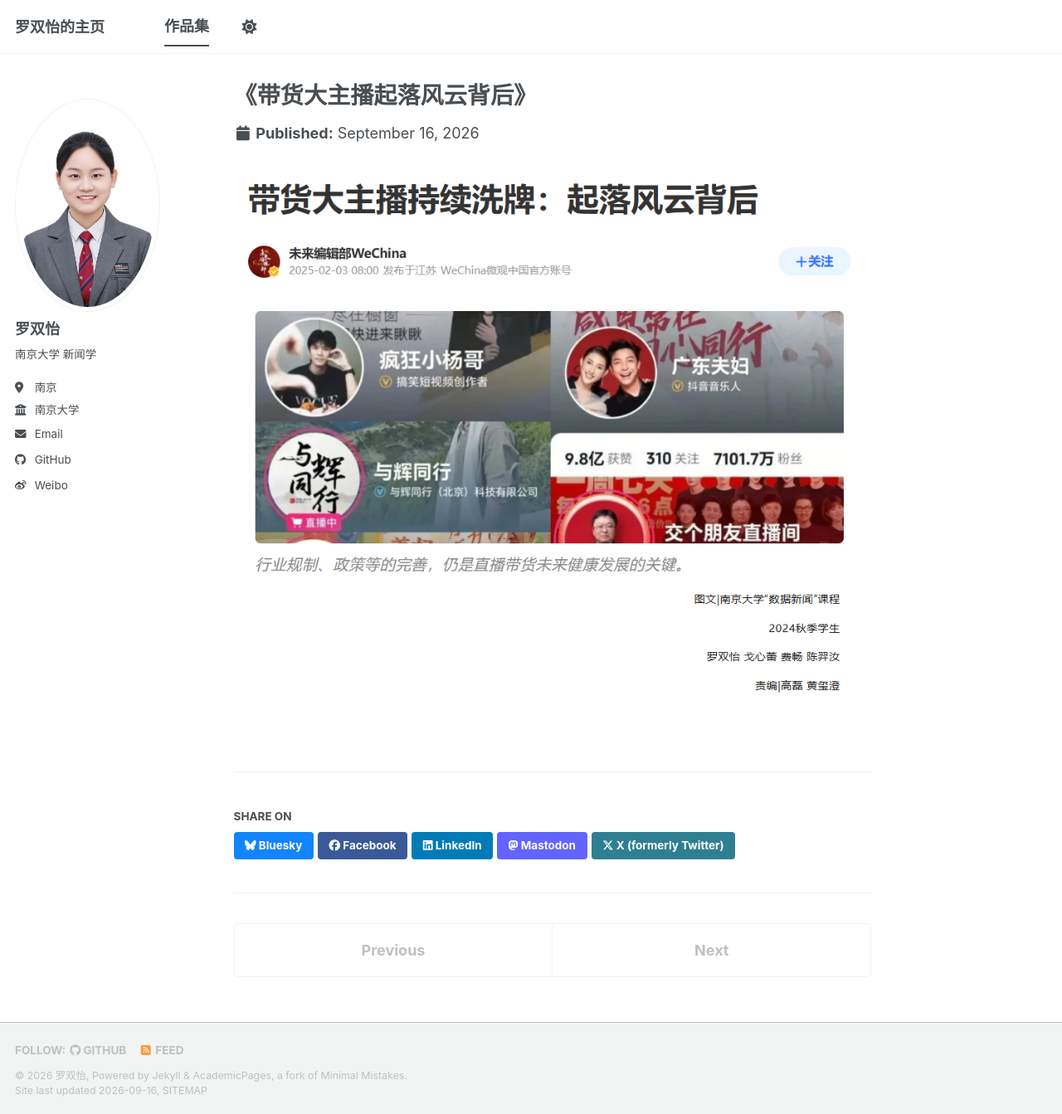
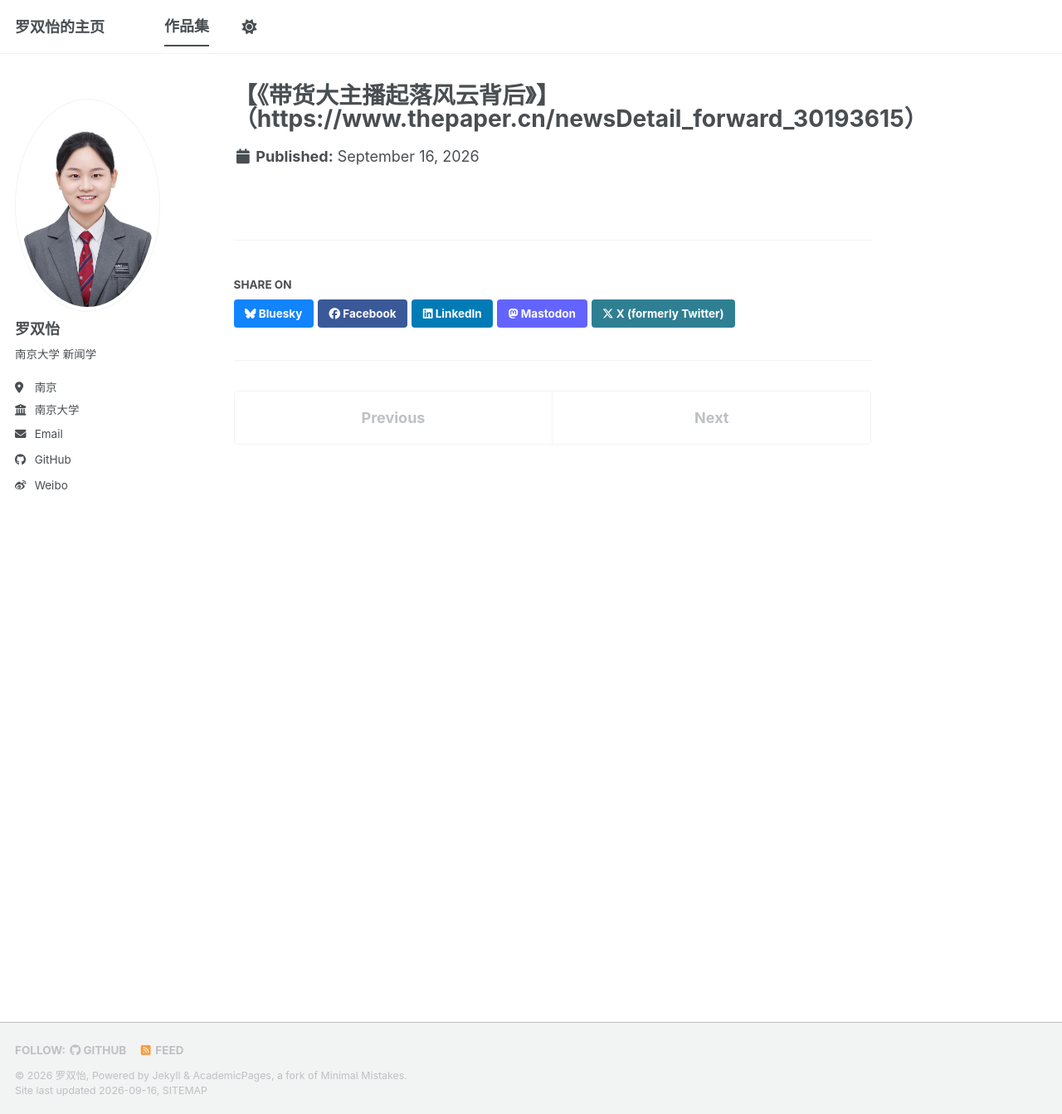
Before and after one commit to luoshuangyi122/luoshuangyi122.github.io, a Jekyll site: the page built from _portfolio/portfolio-1.md, in a window 1280 px wide and 1343 px high. Shown: the whole window at 83% size. Built offline with Jekyll 4.4.1, drawn with Linux system fonts in a browser that asks for light colours; a style sheet for code colours, icons or effects is not loaded; part of the change alters nothing that is shown.

Commit message:
Update portfolio-1.md

```diff
--- a/_portfolio/portfolio-1.md
+++ b/_portfolio/portfolio-1.md
@@ -1,7 +1,5 @@
 ---
-title: "《带货大主播起落风云背后》"
+title: "【《带货大主播起落风云背后》】（https://www.thepaper.cn/newsDetail_forward_30193615）"
 excerpt: "数据新闻"
 collection: portfolio
 ---
-
-![新闻项目图](/images/live.png)
```
